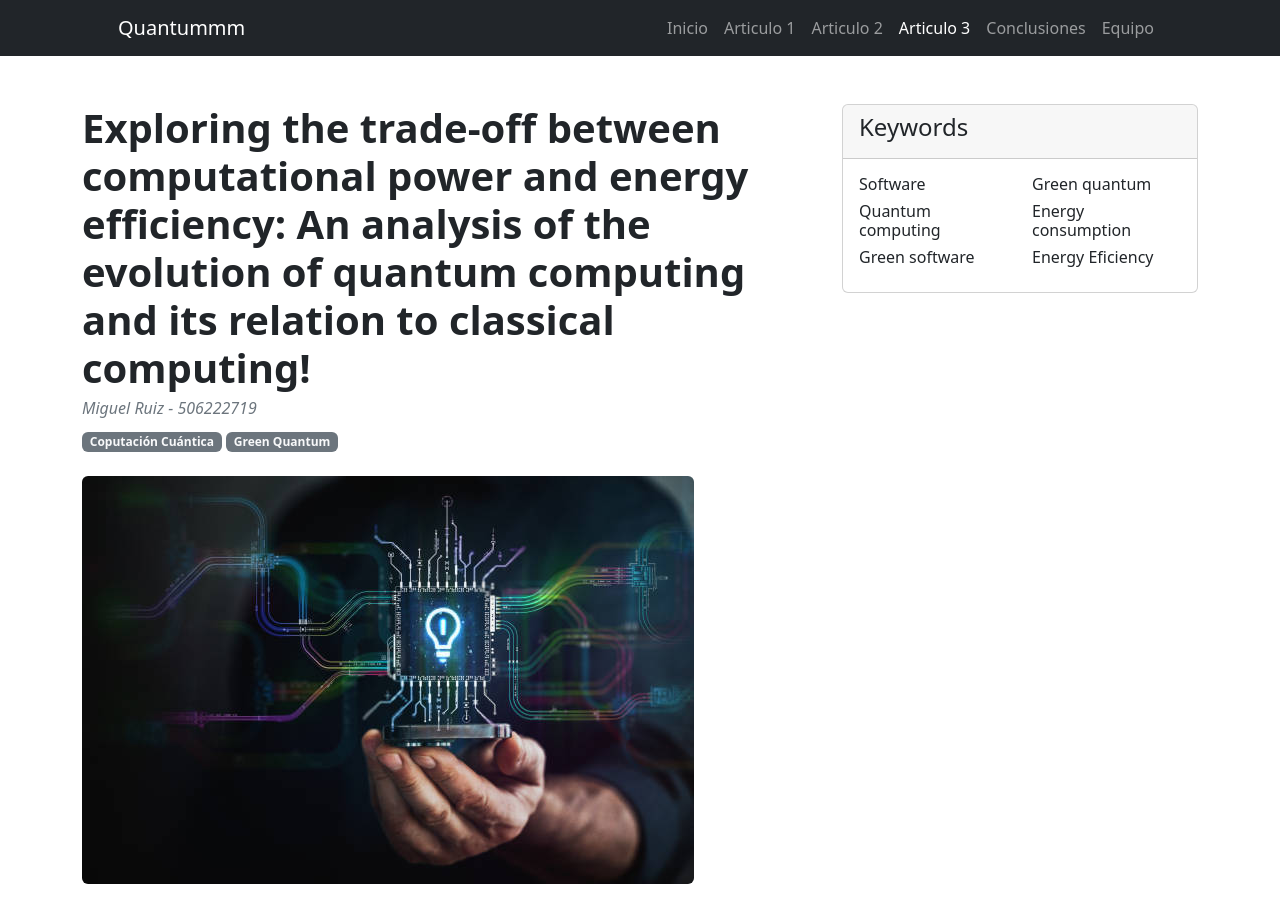
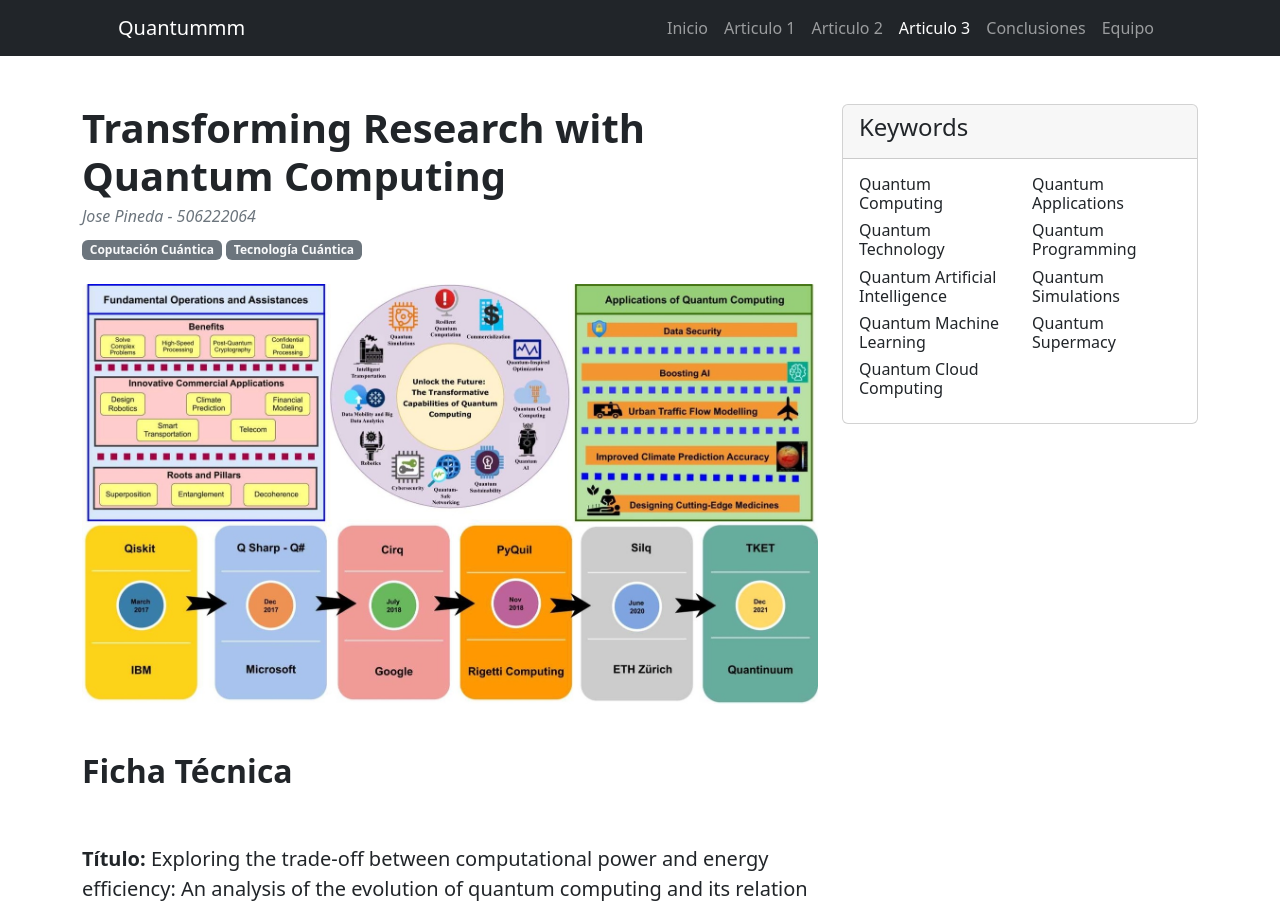
Before and after one commit to Jin61904/taller2ntd, a plain HTML site: page articulo3.html in a window 1280 px wide. Shown: the top 901 px of the page. Drawn offline with nearby package versions, Linux system fonts and the light colour scheme.

Commit message:
Agrega imagen y se actualiza información de artículo 3
Se agrega una imagen para la página para el artículo 3, se actualizan palabras claves, título, imagen del artículo 3.

```diff
--- a/articulo3.html
+++ b/articulo3.html
@@ -66,13 +66,11 @@
             <header class="mb-4">
               <!-- Post title-->
               <h1 class="fw-bolder mb-1">
-                Exploring the trade-off between computational power and energy
-                efficiency: An analysis of the evolution of quantum computing
-                and its relation to classical computing!
+                Transforming Research with Quantum Computing
               </h1>
               <!-- Post meta content-->
               <div class="text-muted fst-italic mb-2">
-                Miguel Ruiz - 506222719
+                Jose Pineda - 506222064
               </div>
               <!-- Post categories-->
               <a
@@ -83,14 +81,14 @@
               <a
                 class="badge bg-secondary text-decoration-none link-light"
                 href="#!"
-                >Green Quantum</a
+                >Tecnología Cuántica</a
               >
             </header>
             <!-- Preview image figure-->
             <figure class="mb-4">
               <img
                 class="img-fluid rounded"
-                src="img/imagen_articulo1.jpg"
+                src="img/articulo3_imagen.jpg"
                 alt="..."
               />
             </figure>
@@ -185,16 +183,20 @@
               <div class="row">
                 <div class="col-sm-6">
                   <ul class="list-unstyled mb-0">
-                    <li><h6>Software</h6></li>
-                    <li><h6>Quantum computing</h6></li>
-                    <li><h6>Green software</h6></li>
+                    <li><h6>Quantum Computing</h6></li>
+                    <li><h6>Quantum Technology</h6></li>
+                    <li><h6>Quantum Artificial Intelligence</h6></li>
+                    <li><h6>Quantum Machine Learning</h6></li>
+                    <li><h6>Quantum Cloud Computing</h6></li>
+
                   </ul>
                 </div>
                 <div class="col-sm-6">
                   <ul class="list-unstyled mb-0">
-                    <li><h6>Green quantum</h6></li>
-                    <li><h6>Energy consumption</h6></li>
-                    <li><h6>Energy Eficiency</h6></li>
+                    <li><h6>Quantum Applications</h6></li>
+                    <li><h6>Quantum Programming</h6></li>
+                    <li><h6>Quantum Simulations</h6></li>
+                    <li><h6>Quantum Supermacy</h6></li>
                   </ul>
                 </div>
               </div>
```
Also changed, not shown: img/articulo3_imagen.jpg (added).
